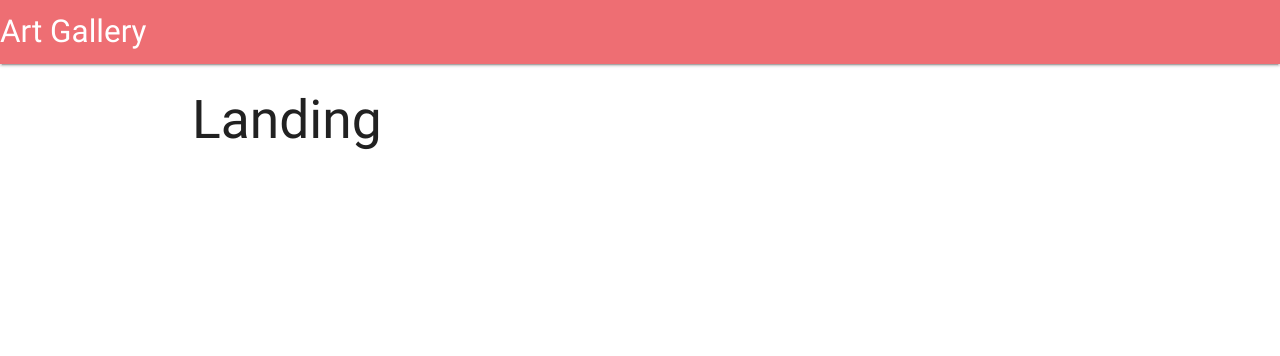
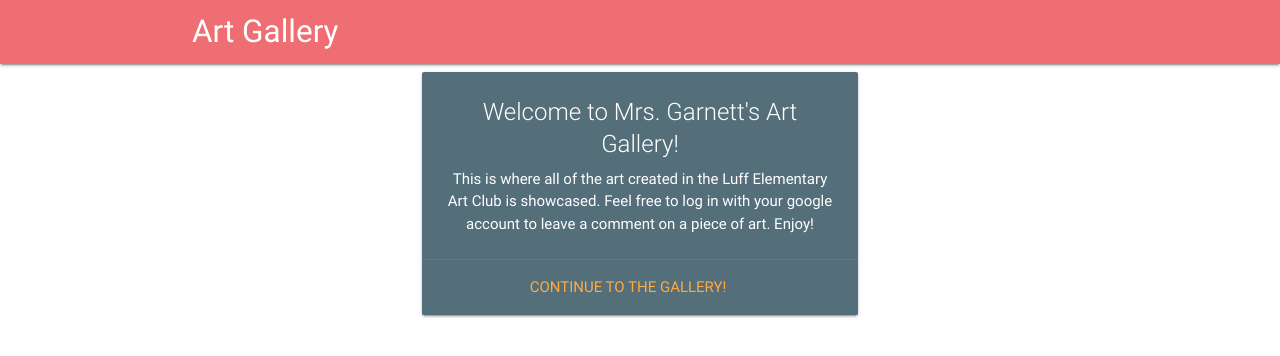
Before and after one commit to drkgrntt/artgallery, a React (Create React App) app in the folder client/: page / in a window 1280 px wide. Shown: the top 356 px of the page. Built offline with nearby package versions, Linux system fonts and the light colour scheme; no server answers.

Commit message:
add landing

```diff
--- a/client/src/components/App.js
+++ b/client/src/components/App.js
@@ -9,7 +9,7 @@ import ShowArtwork from './ShowArtwork';
 import Login from './Login';
 import Admin from './Admin';
 import IndexArtwork from './IndexArtwork';
-const Landing = () => <h2>Landing</h2>
+import Landing from './Landing';
 
 class App extends Component {
   componentDidMount() {
@@ -27,8 +27,8 @@ class App extends Component {
               <Route exact path="/login" component={Login} />
               <Route exact path="/admin" component={Admin} />
               <Route exact path="/artwork" component={IndexArtwork} />
+              <Route exact path="/artwork/show/:id" component={ShowArtwork} />
               <Route exact path="/artwork/add" component={AddArtwork} />
-              <Route exact path="/artwork/:id" component={ShowArtwork} />
             </div>
           </div>
         </BrowserRouter>
--- a/client/src/components/Header.js
+++ b/client/src/components/Header.js
@@ -36,7 +36,7 @@ class Header extends Component {
   render() {
     return (
       <nav>
-        <div className="nav-wrapper">
+        <div className="nav-wrapper container">
           <Link to="/artwork" className="left brand-logo">Art Gallery</Link>
           <ul className="right hide-on-med-and-down">
             {this.renderAdminContent()}
--- a/client/src/components/IndexArtwork.js
+++ b/client/src/components/IndexArtwork.js
@@ -28,7 +28,7 @@ class IndexArtwork extends Component {
                 <p>Teacher: {art.teacher}</p>
               </div>
               <div className="card-action">
-                <Link to={`/artwork/${art._id}`}>Expand Artwork</Link>
+                <Link to={`/artwork/show/${art._id}`}>Expand Artwork</Link>
               </div>
             </div>
           </div>
--- /dev/null
+++ b/client/src/components/Landing.js
@@ -0,0 +1,31 @@
+import React, { Component } from 'react';
+import { Link } from 'react-router-dom';
+
+class Landing extends Component {
+  render() {
+    return (
+      <div className="row">
+        <div className="col m3"></div>
+        <div className="col s12 m6" style={{ textAlign: 'center' }}>
+          <div className="card blue-grey darken-1">
+            <div className="card-content white-text">
+              <span className="card-title">Welcome to Mrs. Garnett's Art Gallery!</span>
+              <p>
+                This is where all of the art created in
+                the Luff Elementary Art Club is showcased.
+                Feel free to log in with your google account
+                to leave a comment on a piece of art. Enjoy!
+              </p>
+            </div>
+            <div className="card-action">
+              <Link to="/artwork">Continue to the Gallery!</Link>
+            </div>
+          </div>
+        </div>
+        <div className="col m3"></div>
+      </div>
+    );
+  }
+}
+
+export default Landing;
--- a/client/src/components/ShowArtwork.js
+++ b/client/src/components/ShowArtwork.js
@@ -13,7 +13,11 @@ class ShowArtwork extends Component {
     const { piece } = this.props;
 
     if (!piece) {
-      return <h1>Loading...</h1>
+      return (
+        <div className="progress">
+            <div className="indeterminate"></div>
+        </div>
+      );
     }
 
     return (
```
